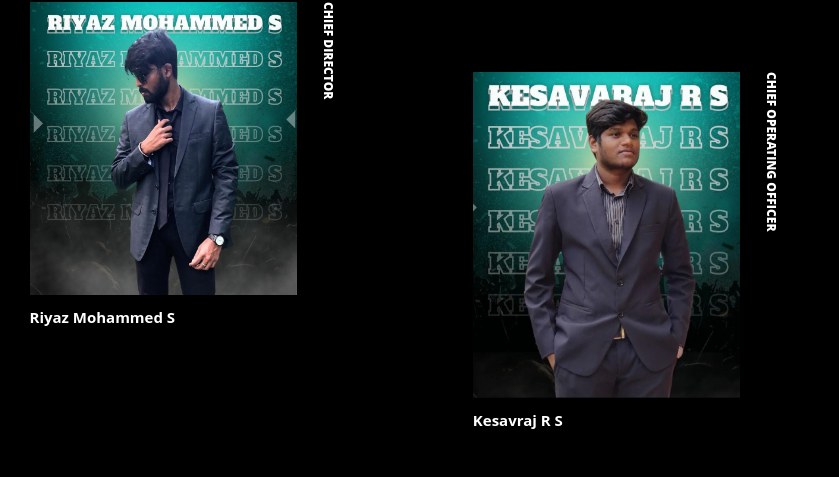
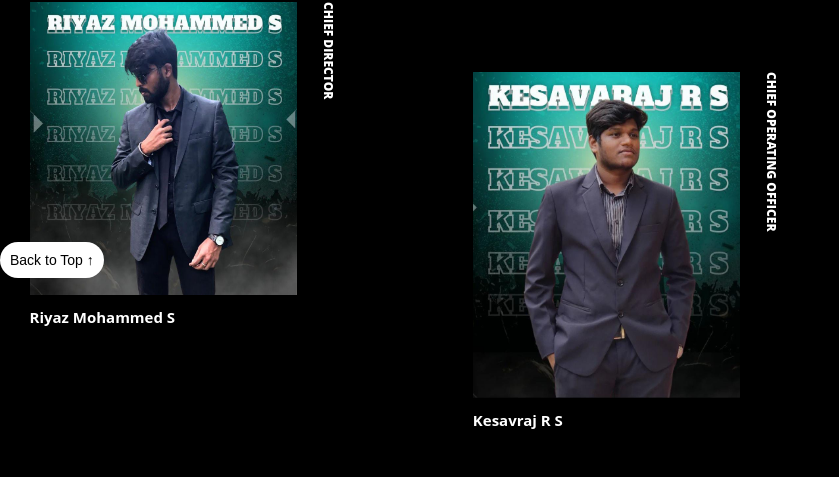
Before and after one commit to edc-rec/EDC_Website, a Flask app: page /team in a window 1280 px wide. Shown: the part 680-1157 px from the top of the page, without its empty margins (0-839 px from the left). Run offline with Flask 3, Linux system fonts and the light colour scheme; some libraries are stand-ins or nearby versions.

Commit message:
Added back to top button in all the pages

```diff
--- a/static/team.css
+++ b/static/team.css
@@ -86,7 +86,25 @@
  body main .profile:nth-child(6) {
 	 margin-top: -70px;
 }
+.top {
+	--offset: 50px;
 
+	position: sticky;
+	bottom: 20px;
+	margin-right:10px;
+	place-self: end;
+	margin-top: calc(100vh + var(--offset));
+
+	/* visual styling */
+	text-decoration: none;
+
+	padding: 10px;
+	font-family: sans-serif;
+	color: #000000;
+	background: #ffffff;
+	border-radius: 100px;
+	white-space: nowrap;
+  }
 footer {
 	background-color: #000000;
 	color: #fff;
--- a/templates/aboutus.html
+++ b/templates/aboutus.html
@@ -167,6 +167,7 @@
 		</article>
 
 </main>
+<a href="#" class="top">Back to Top &#8593;</a>
 	  <footer>
 		<div>
 			<h3>Contact Information</h3>
--- a/templates/gallery.html
+++ b/templates/gallery.html
@@ -63,6 +63,7 @@
         </div>
 
     </div>
+    <a href="#" class="top">Back to Top &#8593;</a>
     <footer>
         <div>
             <h3>Contact Information</h3>
--- a/templates/index.html
+++ b/templates/index.html
@@ -79,7 +79,7 @@
   <br>
   <br>
   <br>
-
+  <a href="#" class="top">Back to Top &#8593;</a>
   <footer>
     <div>
 
--- a/templates/team.html
+++ b/templates/team.html
@@ -284,6 +284,7 @@
 
 
 </main>
+<a href="#" class="top">Back to Top &#8593;</a>
 <footer>
     <div>
         <h3>Contact Information</h3>
--- a/templates/visionvault.html
+++ b/templates/visionvault.html
@@ -78,7 +78,7 @@
         </div>
 
     </div>
-
+    <a href="#" class="top">Back to Top &#8593;</a>
     <footer>
         <div>
             <h3>Contact Information</h3>
```
Also changed, not shown: static/about.css (+19 -0 lines), static/gallery.css (+18 -0 lines), static/style.css (+18 -0 lines), static/visionvault.css (+19 -0 lines).
